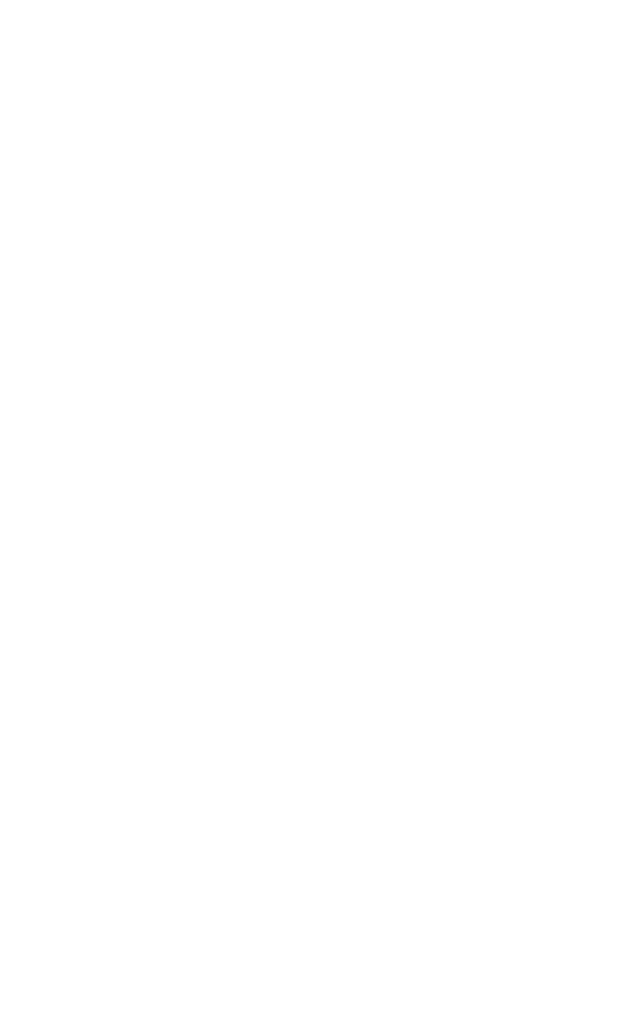
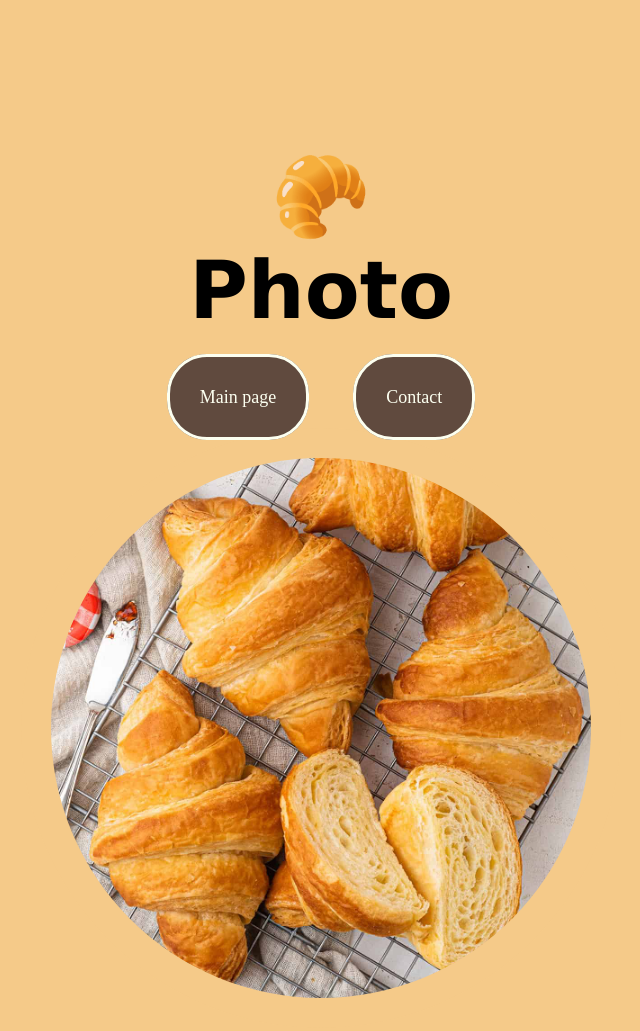
Before and after one commit to dsleazii/Croissant, a plain HTML site: page photo.html in a window 1280 px wide. Shown: the whole page, without its empty margins (319-959 px from the left). Before the commit the page ends 800 px from the top, so only its background shows below. Drawn offline with Linux system fonts and the light colour scheme.

Commit message:
added image, texts, borders the text. install links

```diff
--- a/photo.html
+++ b/photo.html
@@ -4,8 +4,17 @@
     <meta charset="UTF-8">
     <meta name="viewport" content="width=device-width, initial-scale=1.0">
     <title>Photo</title>
+    <link rel="stylesheet" href="style.css">
 </head>
 <body>
 
+    <h1> 🥐 <br>Photo</h1>
+
+
+    <a href="index.html">Main page</a>
+    <a href="/contact.html">Contact
+
+    </a> <img src="/src/croissant.jpg" alt="bread"/>
+
 </body>
 </html>
--- a/style.css
+++ b/style.css
@@ -0,0 +1,42 @@
+*{
+    background-color: rgb(245, 202, 137);
+
+padding:30px;
+margin:20px;
+text-align: center;
+}
+
+h1{text-align: center;
+    font-size: 80px;
+    font-family: 'Lucida Sans', 'Lucida Sans Regular', 'Lucida Grande', 'Lucida Sans Unicode', Geneva, Verdana, sans-serif;
+
+}
+
+a{
+    border: 10 30 ;
+    border-style: solid;
+    border-radius: 40px;
+    text-decoration: none;
+    font-size: 18px;
+    padding:30px;
+    background-color:rgba(65, 47, 47, 0.822);
+    color:rgb(252, 255, 240)
+
+
+}
+
+a :hover{
+   background-color: aqua;
+    color: beige;
+cursor: pointer;
+box-shadow: 30px;
+}
+
+img{
+    max-width: 1000px;
+     display: block;
+  margin-left: auto;
+  margin-right: auto;
+  width: 50%;
+   border-radius: 50%;
+}
```
Also changed, not shown: contact.html (+5 -0 lines), index.html (+10 -0 lines), src/croissant.jpg (added).
